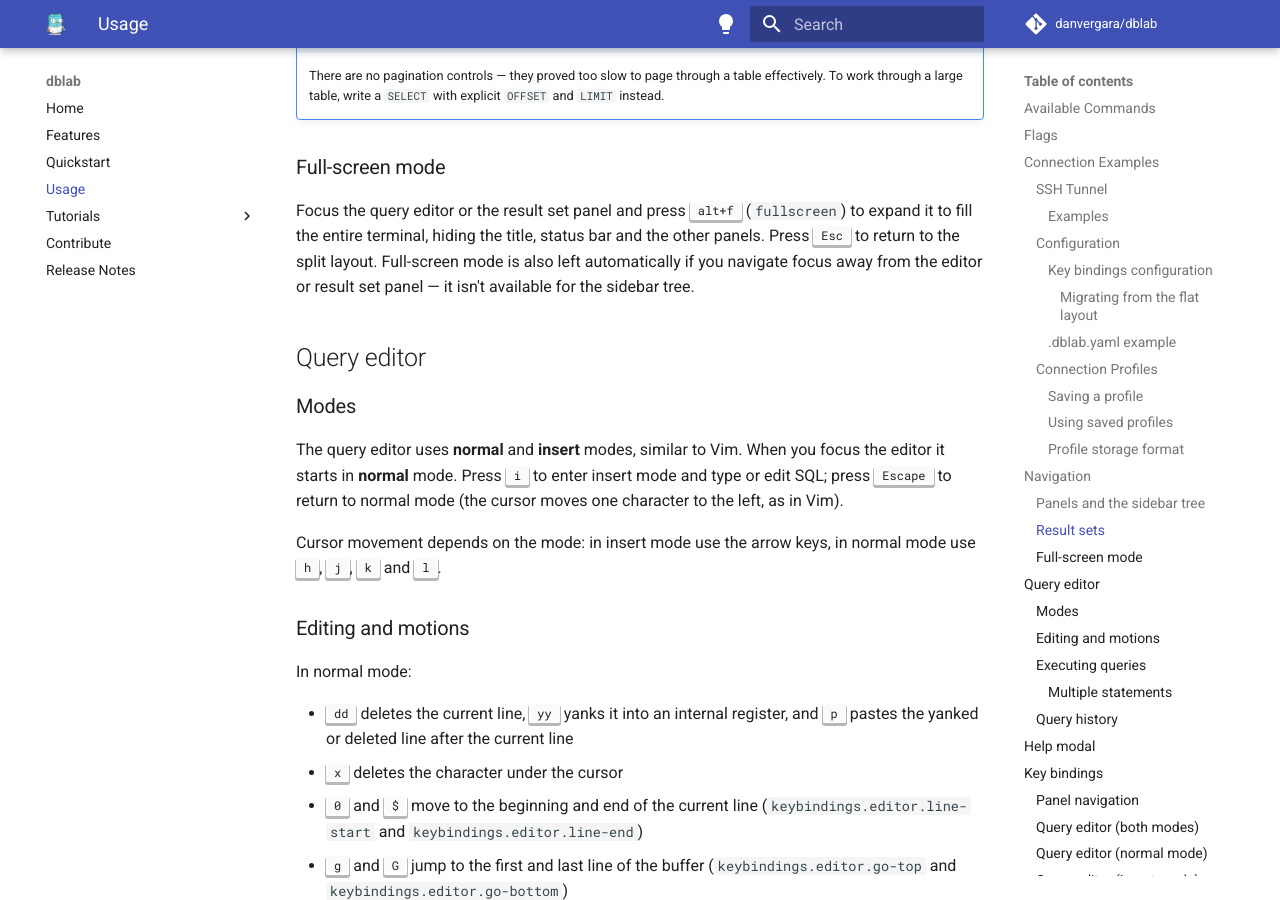
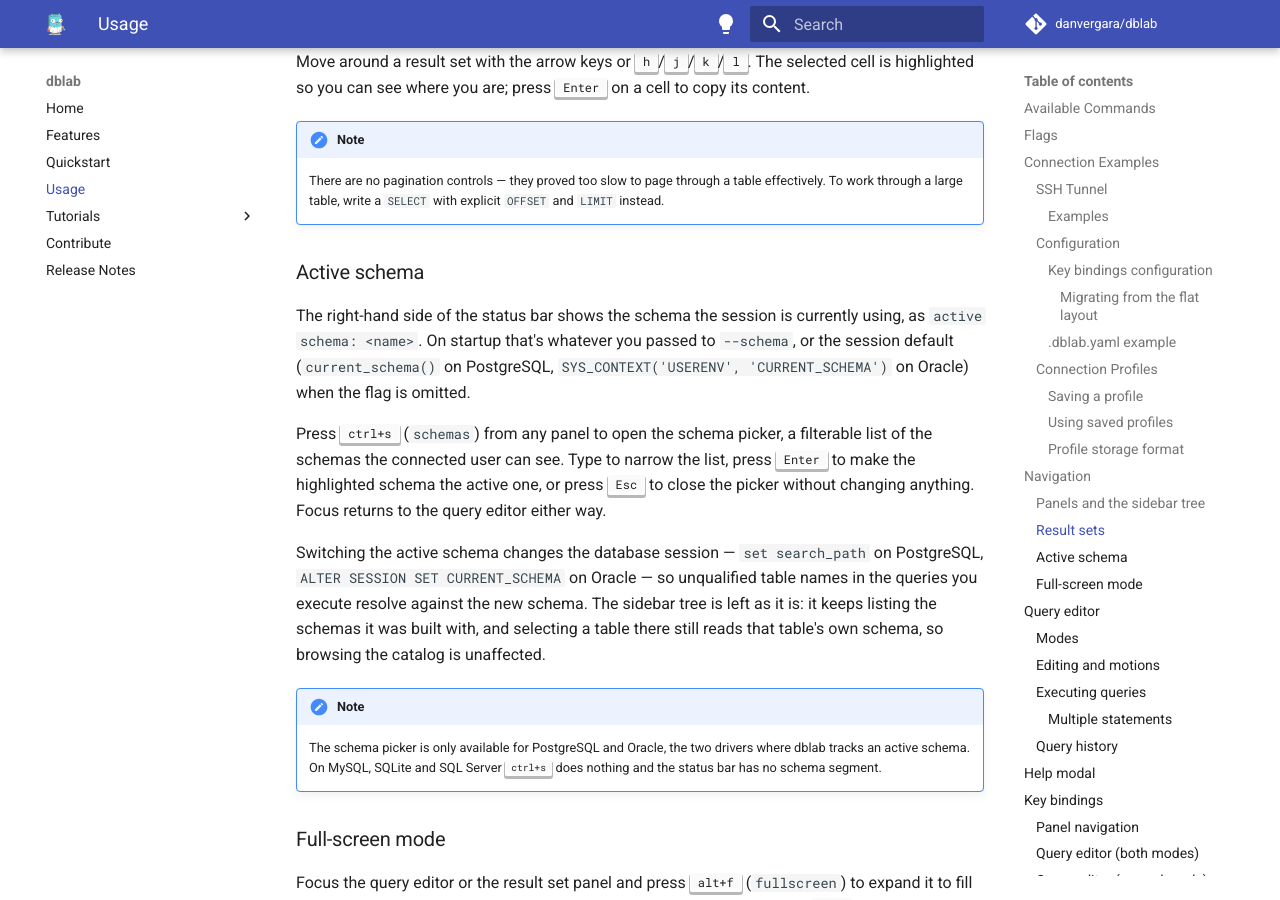
Before and after one commit to danvergara/dblab, an MkDocs documentation site: the page built from docs/usage.md, in a window 1280 px wide and 900 px high, scrolled down 14628 px. Built offline with MkDocs 1.6.1 and Material for MkDocs 9.7.7, drawn with Linux system fonts in a browser that asks for light colours; comment, search, counter and statistics services are not loaded; some of the changed text lies outside the part shown.

Commit message:
docs: update the documentation

````diff
--- a/docs/usage.md
+++ b/docs/usage.md
@@ -131,6 +131,8 @@
 dblab --url 'oracle://user2:password@localhost:1521/FREEPDB1' --schema user1
 ```
 
+Whether you pass `--schema` or not, the schema the session is currently using is shown in the status bar and can be changed at any time with <kbd>ctrl+s</kbd> — see [Active schema](#active-schema).
+
 You can use the `--readonly` flag to open a connection in read-only mode. This prevents any write operations (INSERT, UPDATE, DELETE, etc.) from being executed, which is useful when you want to safely browse a production database. The same can be achieved via the configuration file by setting `readonly: true` on a database profile (see [Configuration](#configuration)).
 
 ```{ .sh .copy }
@@ -258,7 +260,7 @@
 
 | Section | What it controls |
 |---------|------------------|
-| `keybindings` (top level) | `help`, `quit`, `history` and `fullscreen`, which are global |
+| `keybindings` (top level) | `help`, `quit`, `history`, `fullscreen` and `schemas`, which are global |
 | `keybindings.navigation` | moving focus between the three panels |
 | `keybindings.editor` | the Vim-style query editor: cursor motion in normal mode, mode switching, and query execution |
 | `keybindings.sidebar` | jumping to the top / bottom of the sidebar tree |
@@ -364,6 +366,8 @@
   quit: 'ctrl+c'
   history: 'alt+h'
   fullscreen: 'alt+f'
+  # opens the active schema picker (postgres and oracle only)
+  schemas: 'ctrl+s'
   # moving focus between the three panels
   navigation:
     up: 'ctrl+k'
@@ -501,6 +505,18 @@
 
     There are no pagination controls — they proved too slow to page through a table effectively. To work through a large table, write a `SELECT` with explicit `OFFSET` and `LIMIT` instead.
 
+### Active schema
+
+The right-hand side of the status bar shows the schema the session is currently using, as `active schema: <name>`. On startup that's whatever you passed to `--schema`, or the session default (`current_schema()` on PostgreSQL, `SYS_CONTEXT('USERENV', 'CURRENT_SCHEMA')` on Oracle) when the flag is omitted.
+
+Press <kbd>ctrl+s</kbd> (`schemas`) from any panel to open the schema picker, a filterable list of the schemas the connected user can see. Type to narrow the list, press <kbd>Enter</kbd> to make the highlighted schema the active one, or press <kbd>Esc</kbd> to close the picker without changing anything. Focus returns to the query editor either way.
+
+Switching the active schema changes the database session — `set search_path` on PostgreSQL, `ALTER SESSION SET CURRENT_SCHEMA` on Oracle — so unqualified table names in the queries you execute resolve against the new schema. The sidebar tree is left as it is: it keeps listing the schemas it was built with, and selecting a table there still reads that table's own schema, so browsing the catalog is unaffected.
+
+!!! note
+
+    The schema picker is only available for PostgreSQL and Oracle, the two drivers where dblab tracks an active schema. On MySQL, SQLite and SQL Server <kbd>ctrl+s</kbd> does nothing and the status bar has no schema segment.
+
 ### Full-screen mode
 
 Focus the query editor or the result set panel and press <kbd>alt+f</kbd> (`fullscreen`) to expand it to fill the entire terminal, hiding the title, status bar and the other panels. Press <kbd>Esc</kbd> to return to the split layout. Full-screen mode is also left automatically if you navigate focus away from the editor or result set panel — it isn't available for the sidebar tree.
@@ -633,6 +649,7 @@
 |-----|-------------|--------------|
 | <kbd>Alt+h</kbd>  | Open the query history view | `history` |
 | <kbd>Alt+f</kbd> | Expand the focused query editor or result set panel to full screen | `fullscreen` |
+| <kbd>Ctrl+s</kbd> | Open the schema picker to change the active schema (PostgreSQL and Oracle) | `schemas` |
 | <kbd>?</kbd> | Open the help modal showing all key bindings | `help` |
-| <kbd>Esc</kbd> | Dismiss the help modal or query history, exit full-screen mode (or return to normal mode in the query editor) | — |
+| <kbd>Esc</kbd> | Dismiss the help modal, the query history or the schema picker, exit full-screen mode (or return to normal mode in the query editor) | — |
 | <kbd>Ctrl+c</kbd> | Cancel running queries if any; otherwise quit the application | `quit` |
````
Also changed, not shown: other parts of docs/usage.md (+1 -1 lines), README.md (+19 -2 lines), docs/features.md (+1 -0 lines), docs/index.md (+1 -0 lines), docs/tutorials/config-file.md (+4 -1 lines), docs/tutorials/navigation.md (+13 -1 lines).
